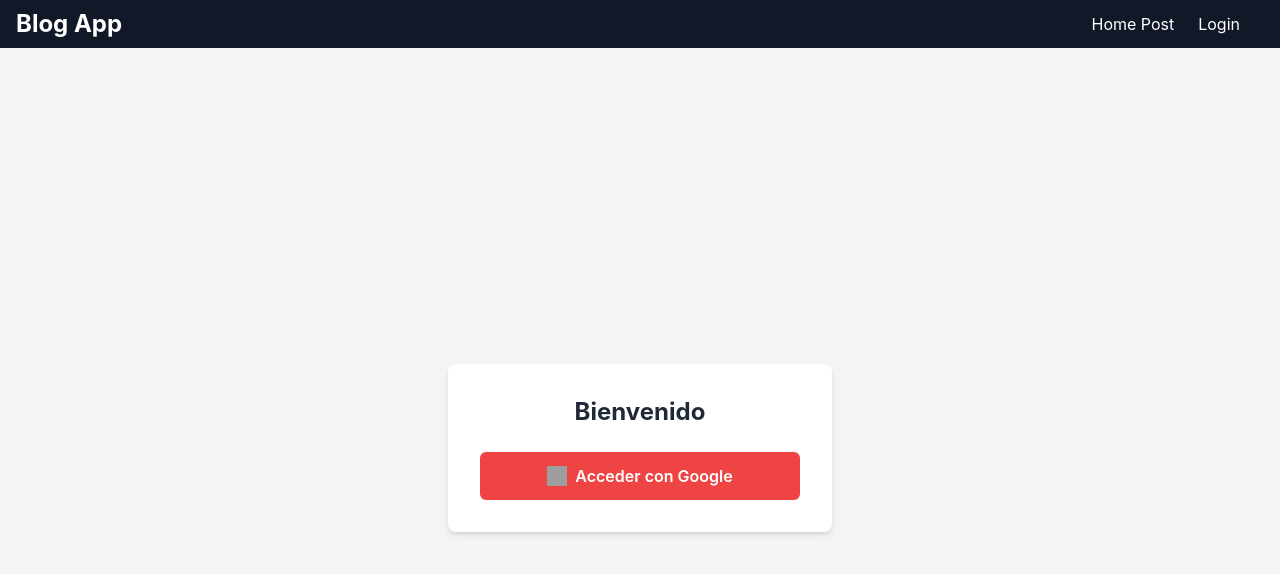
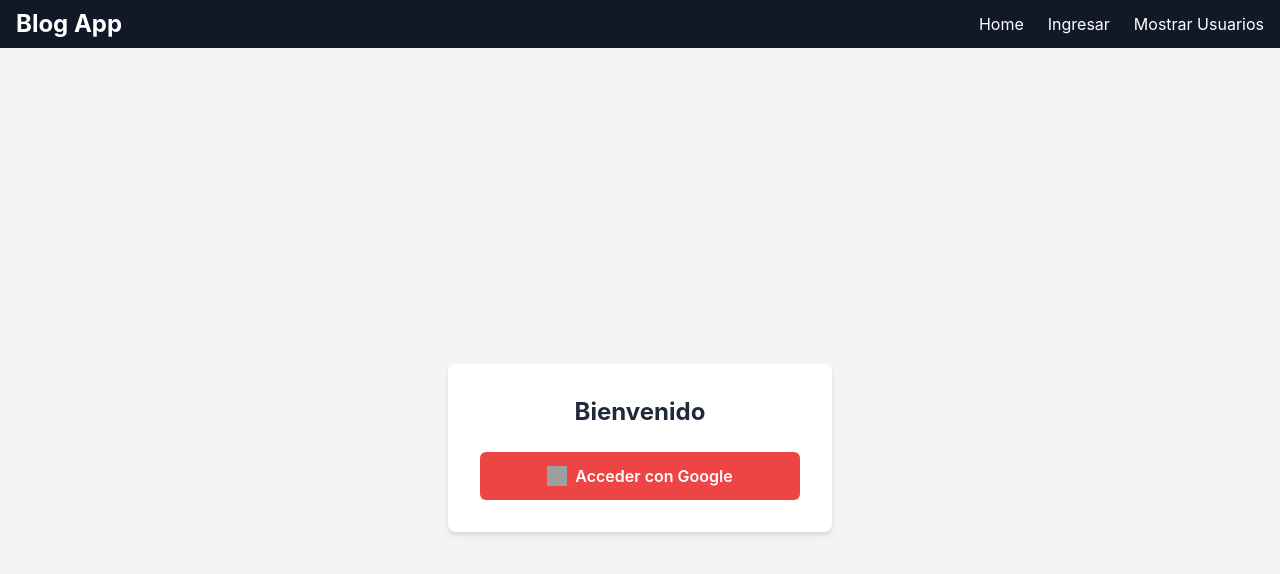
Before and after one commit to JeisonAlexanderHernandezReyes/Prueba-Tecnica-Semana, a React (Create React App) app: page /Prueba-Tecnica-Semana/login in a window 1280 px wide. Shown: the top 574 px of the page. Built offline with nearby package versions, Linux system fonts and the light colour scheme; grey boxes are pictures that could not be loaded.

Commit message:
Eliminar lógica de autenticación en NavBar y simplificar enlaces de navegación

```diff
--- a/src/components/NavBar.jsx
+++ b/src/components/NavBar.jsx
@@ -1,21 +1,7 @@
-import React, { useState } from 'react';
+import React from 'react';
 import { Link } from 'react-router-dom';
-import { googleLogout } from '@react-oauth/google';
 
 const NavBar = () => {
-  const [isAuthenticated, setIsAuthenticated] = useState(false);
-
-  const handleLogout = () => {
-    // Cierra sesión con Google
-    googleLogout();
-
-    // Cambia el estado de autenticación
-    setIsAuthenticated(false);
-
-    // Lógica adicional (opcional): redirigir al usuario, limpiar tokens, etc.
-    console.log('Sesión cerrada correctamente.');
-  };
-
   return (
     <nav className="bg-gray-900 text-white shadow-lg">
       <div className="container mx-auto px-4 py-2 flex justify-between items-center">
@@ -29,35 +15,27 @@ const NavBar = () => {
         {/* Menú */}
         <ul className="flex space-x-6">
           <li>
-            <Link to="/" className="hover:text-blue-400 transition duration-300">
-              Home Post
+            <Link
+              to="/"
+              className="hover:text-blue-400 transition duration-300"
+            >
+              Home
             </Link>
           </li>
-          {!isAuthenticated ? (
           <li>
             <Link
               to="/login"
               className="hover:text-blue-400 transition duration-300"
             >
-                Login
+              Ingresar
             </Link>
           </li>
-          ) : (
-            <li>
-              <button
-                onClick={handleLogout}
-                className="hover:text-blue-400 transition duration-300"
-              >
-                Cerrar Sesión
-              </button>
-            </li>
-          )}
           <li>
             <Link
               to="/users"
               className="hover:text-blue-400 transition duration-300"
             >
-              {isAuthenticated ? 'Mostrar Usuarios' : ''}
+              Mostrar Usuarios
             </Link>
           </li>
         </ul>
```
Lines whose indentation alone changed are shown as unchanged.
